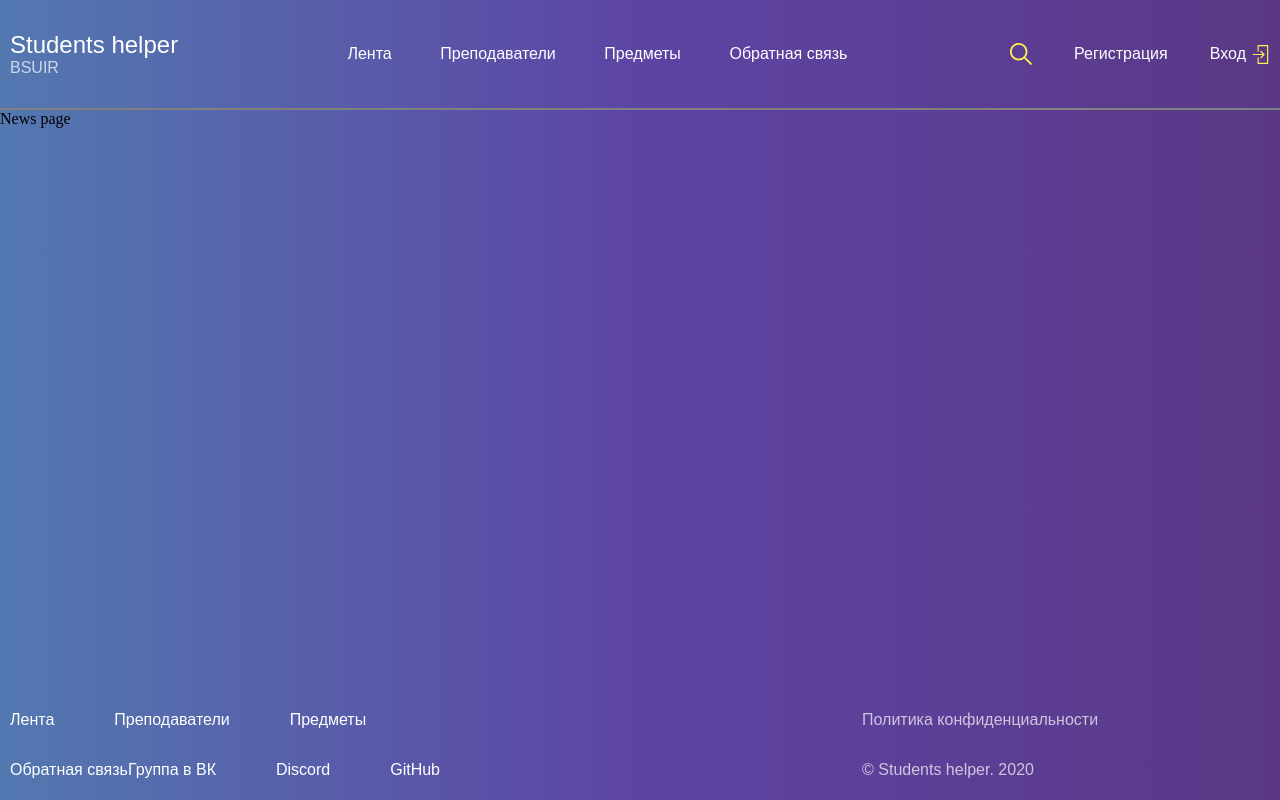
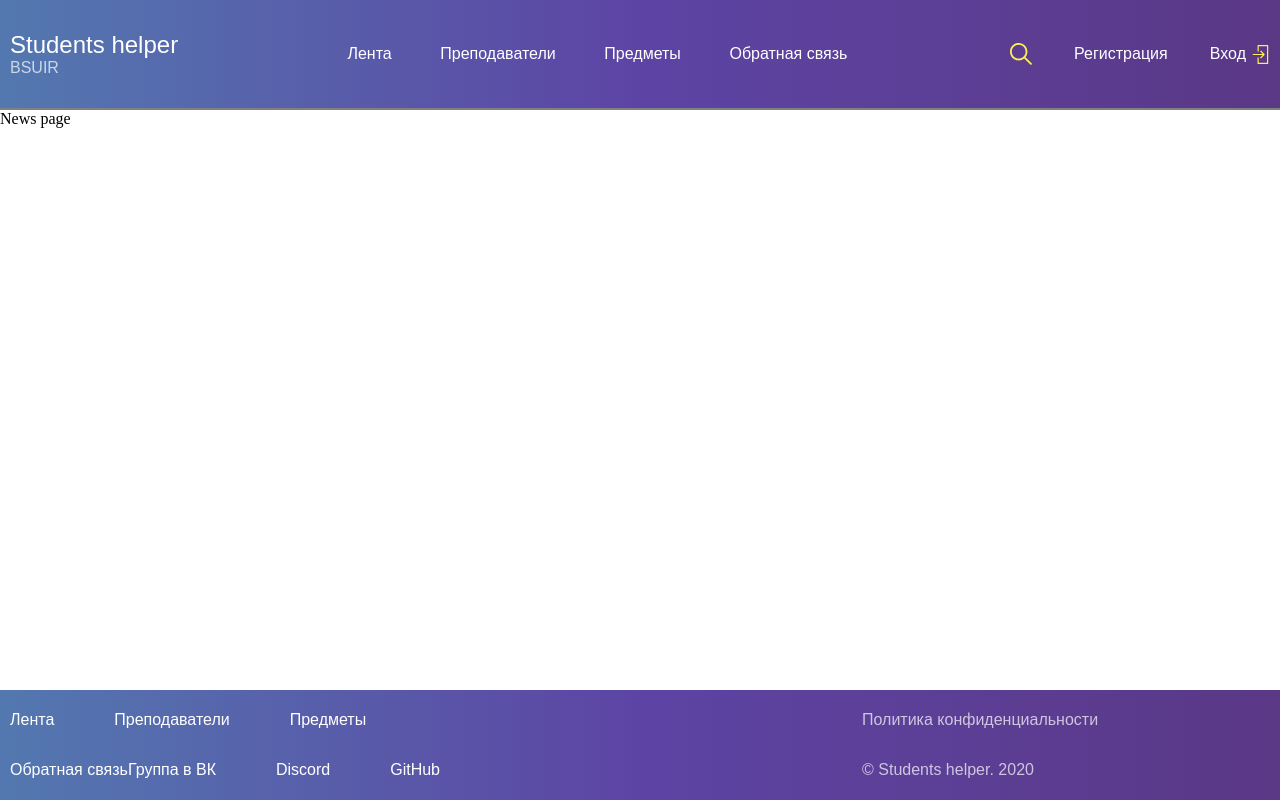
Before and after one commit to greatorangejuice/students-wiki-frontend-, a React (Create React App) app: page / in a window 1280 px wide. Built offline with nearby package versions, Linux system fonts and the light colour scheme; a web font is replaced by a local one.

Commit message:
feat: add container for pages and some styles

```diff
--- a/src/components/GlobalStyle/index.ts
+++ b/src/components/GlobalStyle/index.ts
@@ -6,6 +6,7 @@ const GlobalStyle = createGlobalStyle`
     margin: 0;
     padding: 0;
     font-size: 16px;
+    list-style: none;
 }
 
 #root {
--- a/src/routes/PublicRoute/index.tsx
+++ b/src/routes/PublicRoute/index.tsx
@@ -18,7 +18,9 @@ const PublicRoute = ({
     render={(props) => (
       <>
         <S.Main>
-          <Component {...props} />
+          <S.Container>
+            <Component {...props} />
+          </S.Container>
         </S.Main>
         <Footer />
       </>
--- a/src/routes/PublicRoute/styled.tsx
+++ b/src/routes/PublicRoute/styled.tsx
@@ -1,5 +1,11 @@
 import styled from 'styled-components';
 
 export const Main = styled.main`
+  background-color: #fff;
   min-height: calc(100vh - 220px); /*minus header and footer height*/
 `;
+
+export const Container = styled.div`
+  max-width: 1440px;
+  margin: 0 auto;
+`;
```
